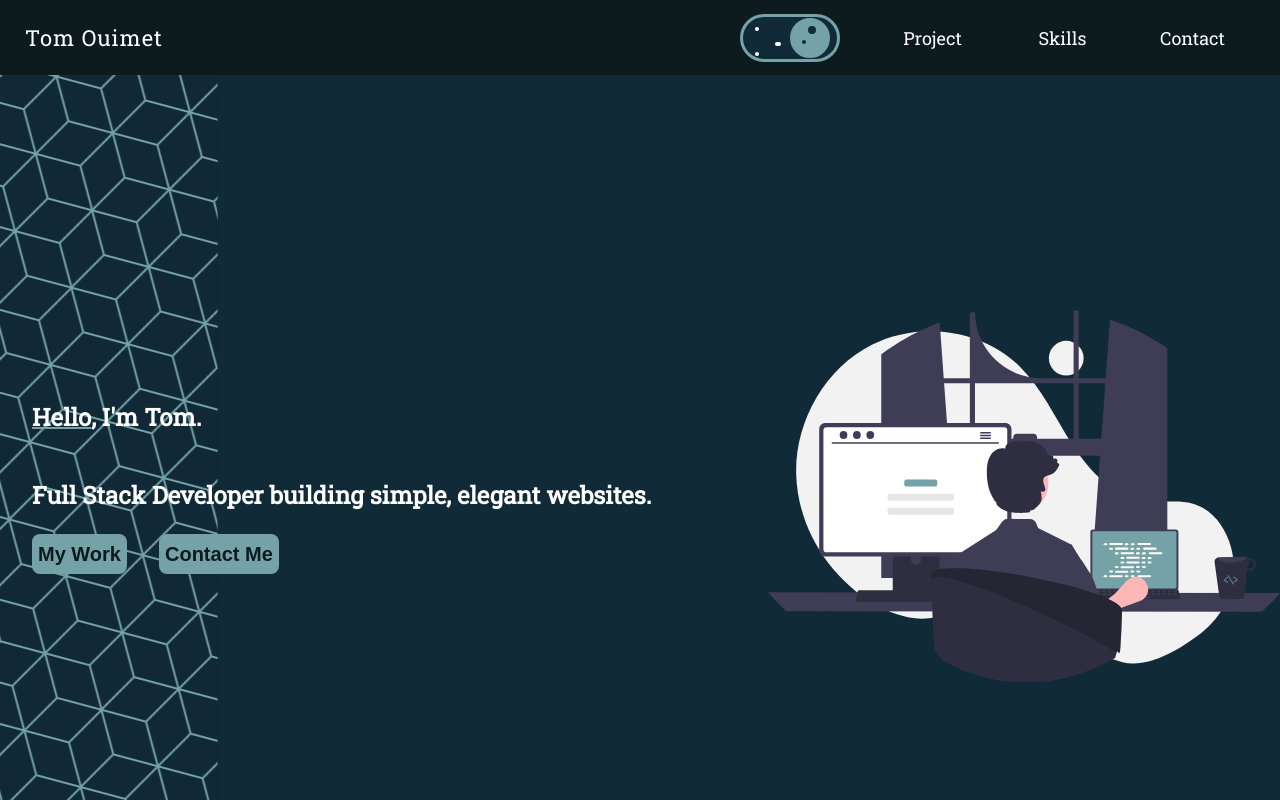
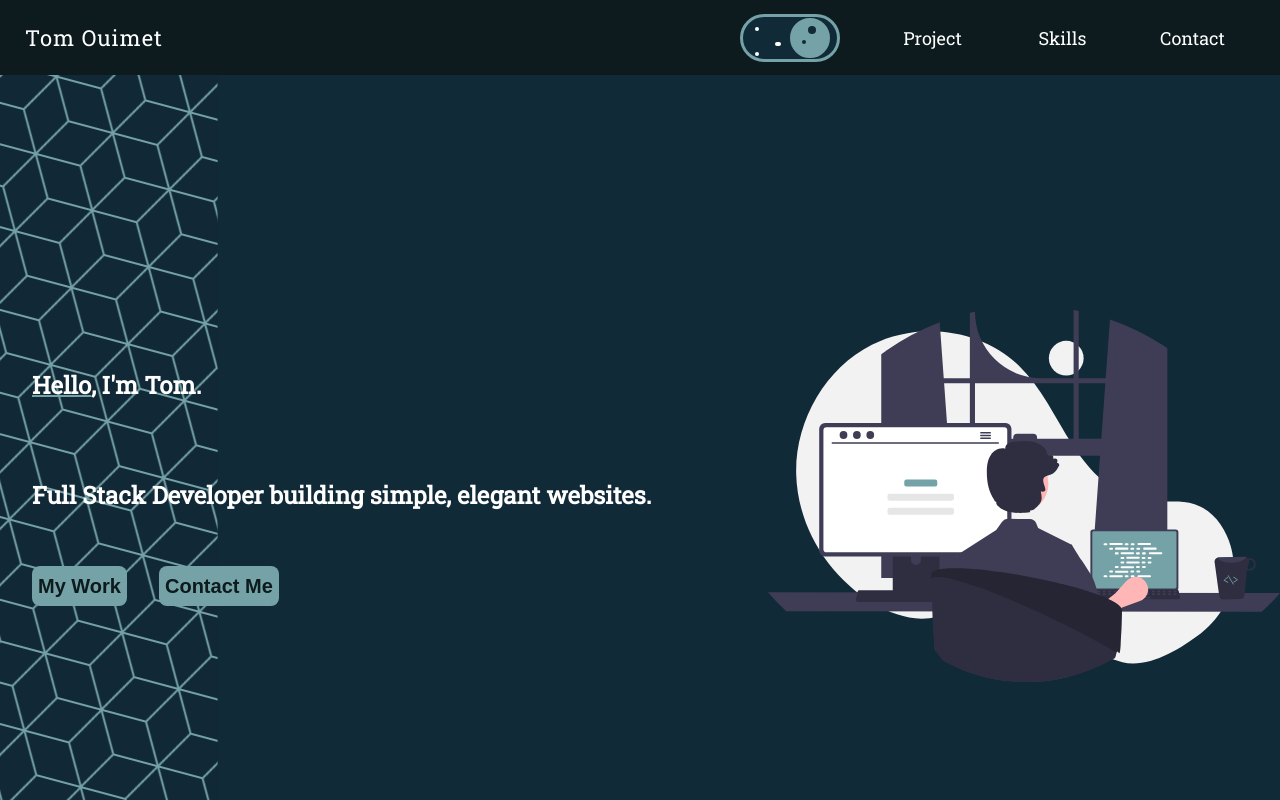
Before and after one commit to thouime/portfolio, a React (Create React App) app: page / in a window 1280 px wide. Shown: the top 800 px of the page. Built offline with nearby package versions, Linux system fonts and the light colour scheme; a web font is replaced by a local one.

Commit message:
styling changes

```diff
--- a/src/css/App.css
+++ b/src/css/App.css
@@ -241,12 +241,14 @@ section {
   width: 85%;
   text-align: left;
   justify-content: center;
+  gap: 2rem;
 }
 
 .intro--underline {
   text-decoration: underline;
   text-decoration-thickness: 0.15rem;
   text-decoration-color: var(--clr-accent);
+  margin: auto;
 }
 
 .intro--container > img {
```
